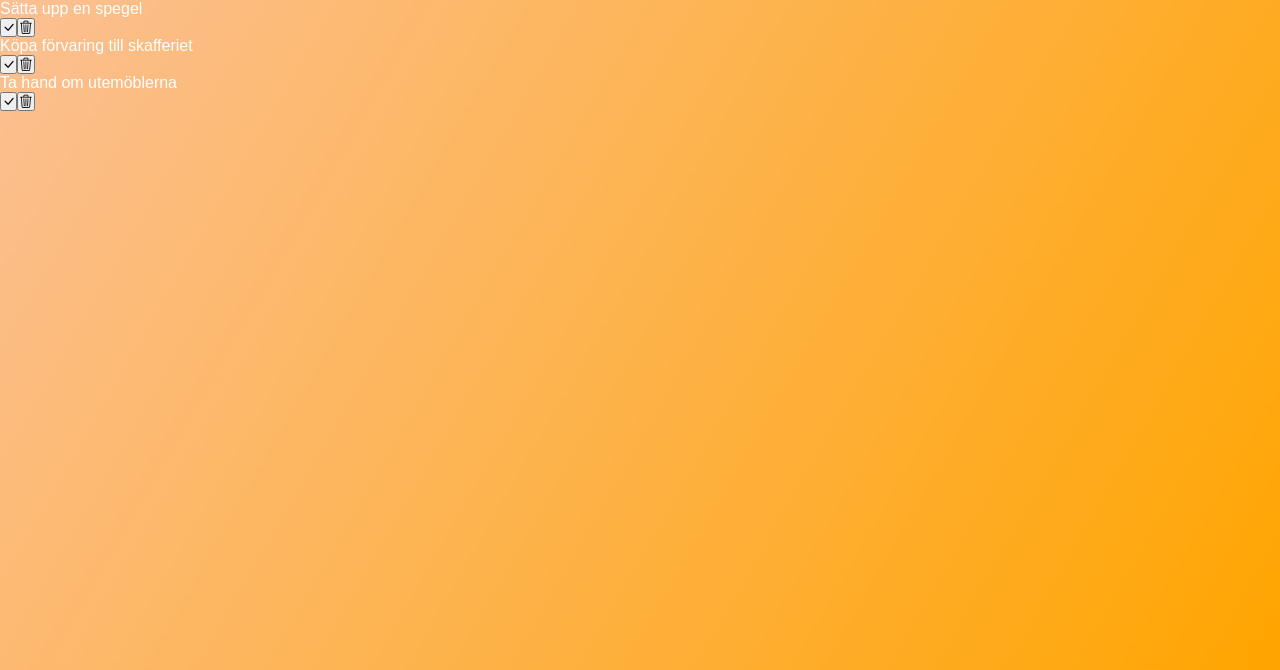
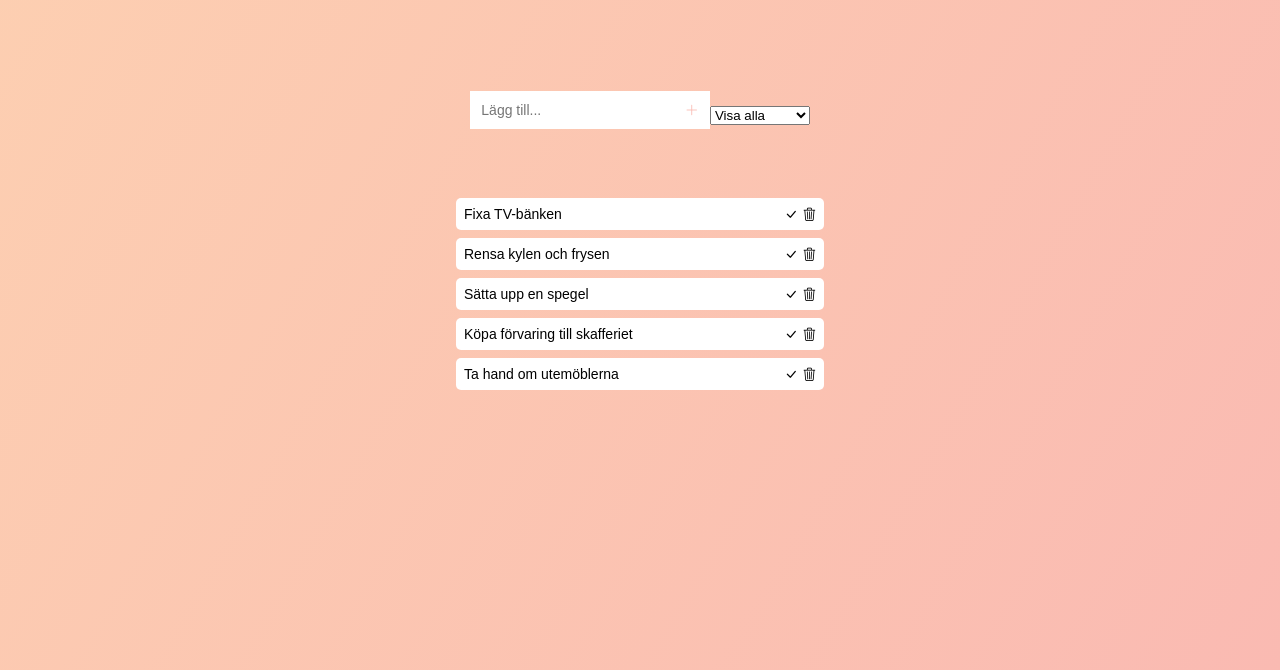
Before and after one commit to Cassandrabook/To-do-list, a website built with Parcel: page src/index.html in a window 1280 px wide. Shown: the part 130-800 px from the top of the page. Built offline with nearby package versions, Linux system fonts and the light colour scheme.

Commit message:
changed my code in JS

```diff
--- a/src/index.html
+++ b/src/index.html
@@ -13,15 +13,22 @@
 <body>
 
     <main class="container">
-        <div class="container__title">
-            <h1>Things To Do</h1>
+        <div class="title">
+            <h1>My To-do List</h1>
         </div>
 
-        <form class="container__form">
-            <input type="text" placeholder="New Todo" class="container__input" id="todo-input">
-            <button class="container__button" type="button" id="todo-btn">
+        <form class="form">
+            <input type="text" placeholder="Lägg till..." class="form__input" id="todo-input">
+            <button class="form__button" type="button" id="todo-btn">
                 <i class="bi bi-plus-lg"></i>
             </button>
+            <div class="form__select">
+                <select name="todos" class="form__selectTodo">
+                    <option value="all">Visa alla</option>
+                    <option value="all">Visa färdiga</option>
+                    <option value="all">Visa ofärdiga</option>
+                </select>
+            </div>
         </form>
 
         <div class="todo" id="todo-container">
--- a/src/js/main.js
+++ b/src/js/main.js
@@ -1,22 +1,14 @@
 let todoList = document.getElementById("todo-list");
 let todoBtn = document.getElementById("todo-btn");
 
-function addTodo(todos){
-    let todoInput = document.getElementById("todo-input");
-    new Todo(todoInput.value);
-    console.log(todoInput.value);
-    //Clear todo input value
-    todoInput.value = "";
-}
-
 todoBtn.addEventListener("click", addTodo);
-
 
 //Klass med objekt
 class Todo {
-    constructor(todoname){
-        this.todoname = todoname;
-    }
+  constructor(todoName) {
+    this.todoName = todoName;
+    this.done = false;
+  }
 }
 
 let firstTodo = new Todo("Fixa TV-bänken");
@@ -28,22 +20,71 @@ let fifthTodo = new Todo("Ta hand om utemöblerna");
 let myTodos = [firstTodo, secoundTodo, thirdTodo, fourthTodo, fifthTodo];
 
 //for loop för min todos
-for(let i=0; i < myTodos.length; i++){
+function createHtml() {
+    // saveToLs();
+    todoList.innerHTML = "";
+  for (let i = 0; i < myTodos.length; i++) {
+    let todoLi = document.createElement("li");
+    todoLi.classList.add("todo__item");
+    todoLi.innerHTML = myTodos[i].todoName;
 
-    let todoLi = document.createElement("li");
-    todoLi.classList.add("todo__item")
-    todoLi.innerHTML = myTodos[i].todoname;
+    if(myTodos[i].done === true) {
+        todoLi.classList.toggle("complited");
+
+    }
 
     todoList.appendChild(todoLi);
+
+    let todoDiv = document.createElement("div");
+    todoDiv.classList.add("todo__btnContainer");
+    todoLi.appendChild(todoDiv);
 
     let completedBtn = document.createElement("button");
     completedBtn.innerHTML = '<i class="bi bi-check-lg"></i>';
     completedBtn.classList.add("todo__btnCompleted");
-    todoList.appendChild(completedBtn);
+    todoDiv.appendChild(completedBtn);
 
     let deleteBtn = document.createElement("button");
     deleteBtn.innerHTML = '<i class="bi bi-trash3"></i>';
     deleteBtn.classList.add("todo__btnDelete");
-    todoList.appendChild(deleteBtn);
+    todoDiv.appendChild(deleteBtn);
 
+    deleteBtn.addEventListener("click", () => {
+        removeItem(i);
+    });
+
+    completedBtn.addEventListener("click", () => {
+        checkItem(i);
+    });
+
+    function checkItem() {
+    //   todoLi.classList.toggle("complited");
+      console.log(myTodos);
+      myTodos[i].done = !myTodos[i].done;
+      createHtml();
+    }
+  }
 }
+
+function removeItem(removeItem) {
+    //   todoLi.remove();
+      console.log(myTodos);
+      myTodos.splice(removeItem, 1);
+      createHtml();
+    }
+
+createHtml();
+
+//funktion för min input knapp//
+function addTodo() {
+  todoList.innerHTML = "";
+
+  let todoInput = document.getElementById("todo-input");
+  let newItem = new Todo(todoInput.value);
+  todoInput.value = "";
+
+  myTodos.push(newItem);
+
+  localStorage.setItem("myTodos", JSON.stringify(myTodos));
+  createHtml();
+}
--- a/src/scss/_hero.scss
+++ b/src/scss/_hero.scss
@@ -5,8 +5,44 @@
 }
 
 body{
-    background-image: linear-gradient(120deg, rgba(250, 169, 115, 0.72), orange);
+    background-image: linear-gradient(120deg, rgba(252, 189, 147, 0.72), rgb(250, 186, 178));
     color: white;
     font-family: sans-serif;
     height: 100vh;
 }
+
+
+.title, .form{
+    font-size: 30px;
+    display: flex;
+    justify-content: center;
+    align-items: center;
+    height: 20vh;
+}
+
+.form{
+
+    &__input, &__button{
+        background: white;
+        border: none;
+        padding: 0.7rem;
+        font-size: 14px;
+
+    }
+
+    &__button{
+        color: rgb(250, 186, 178);
+        background: white;
+        cursor: pointer;
+        transition: all 0.3s ease;
+    }
+
+    &__button:hover{
+        color: white;
+        background: rgb(250, 186, 178);;
+    }
+
+    &__select{
+
+    }
+}
--- a/src/scss/_todos.scss
+++ b/src/scss/_todos.scss
@@ -0,0 +1,65 @@
+.todo{
+    display: flex;
+    justify-content: center;
+    align-items: center;
+
+
+    &__list{
+        min-width: 30%;
+        list-style: none;
+
+
+        color: black;
+        font-size: 14px;
+
+    }
+
+    &__item{
+        background: white;
+        margin: 0.5rem;
+        display: flex;
+        justify-content: space-between;
+        padding: 0.5rem;
+        border-radius: 5px;
+    }
+
+    &__btnContainer{
+
+    }
+
+    &__btnCompleted{
+        margin-right: 5px;
+        border: none;
+        background: white;
+        cursor: pointer;
+        transition: all 0.3s ease;
+
+        .bi-check-lg{
+            pointer-events: none;
+
+        }
+    }
+    &__btnCompleted:hover{
+        color: rgb(4, 235, 23);
+    }
+
+    &__btnDelete{
+        border: none;
+        background: white;
+        cursor: pointer;
+        transition: all 0.3s ease;
+
+        .bi-trash3{
+            pointer-events: none;
+        }
+    }
+
+    &__btnDelete:hover{
+        color: red;
+    }
+}
+
+.complited{
+    text-decoration: line-through;
+    opacity: 0.5;
+}
```
